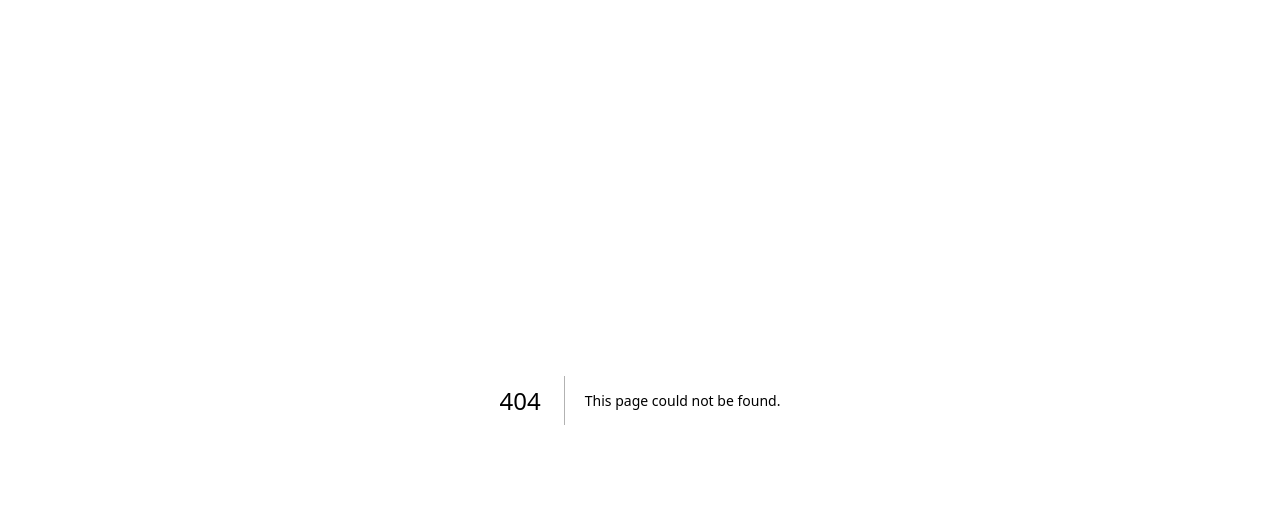
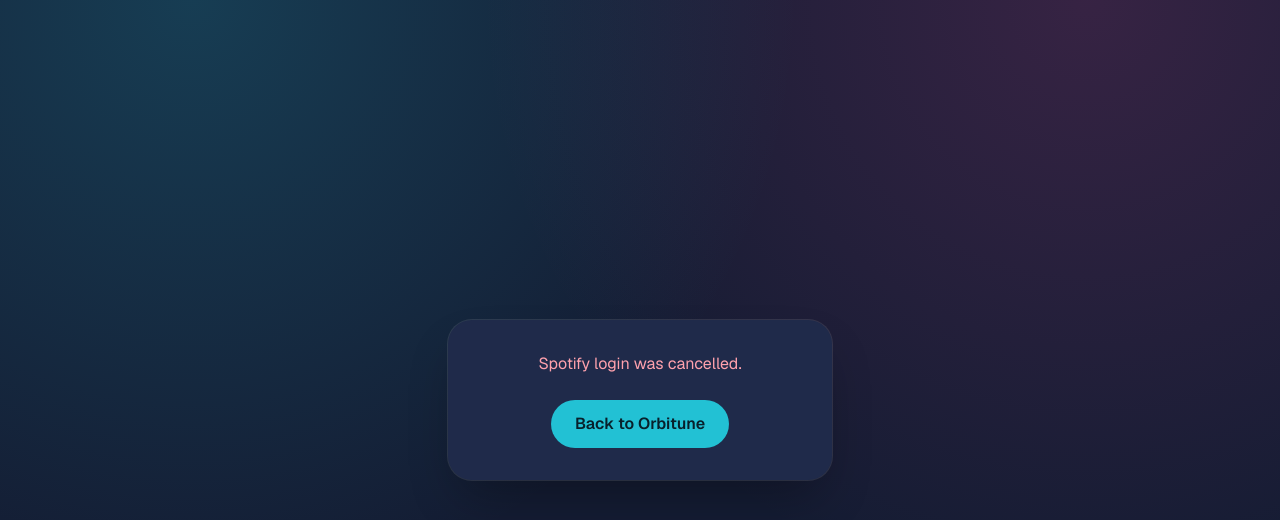
Before and after one commit to Juanescuaran2041/Music-Player-Workshop, a Next.js app: page /callback in a window 1280 px wide. Before the commit this address had no page. Shown: the top 520 px of the page. Built offline with nearby package versions, Linux system fonts and the light colour scheme; no server answers.

Commit message:
Add Spotify OAuth callback page

```diff
--- /dev/null
+++ b/app/callback/page.tsx
@@ -0,0 +1,41 @@
+"use client";
+
+import { useRouter } from "next/navigation";
+import { useEffect, useState } from "react";
+import { completeSpotifyLogin, SpotifyError } from "@/lib/spotify/auth";
+
+export default function SpotifyCallbackPage() {
+  const router = useRouter();
+  const [error, setError] = useState("");
+
+  useEffect(() => {
+    const params = new URLSearchParams(window.location.search);
+    const code = params.get("code");
+
+    const login =
+      code && !params.get("error")
+        ? completeSpotifyLogin(code, params.get("state"))
+        : Promise.reject(new SpotifyError("Spotify login was cancelled."));
+
+    login
+      .then(() => router.replace("/"))
+      .catch((e: Error) => setError(e.message));
+  }, [router]);
+
+  return (
+    <main className="flex flex-1 items-center justify-center p-6">
+      <div className="w-full max-w-sm rounded-3xl bg-surface p-8 text-center shadow-2xl shadow-black/30 ring-1 ring-white/10">
+        {error ? (
+          <>
+            <p className="mb-6 text-rose-300">{error}</p>
+            <button onClick={() => router.replace("/")} className="btn-primary">
+              Back to Orbitune
+            </button>
+          </>
+        ) : (
+          <p className="text-muted">Connecting to Spotify...</p>
+        )}
+      </div>
+    </main>
+  );
+}
```
